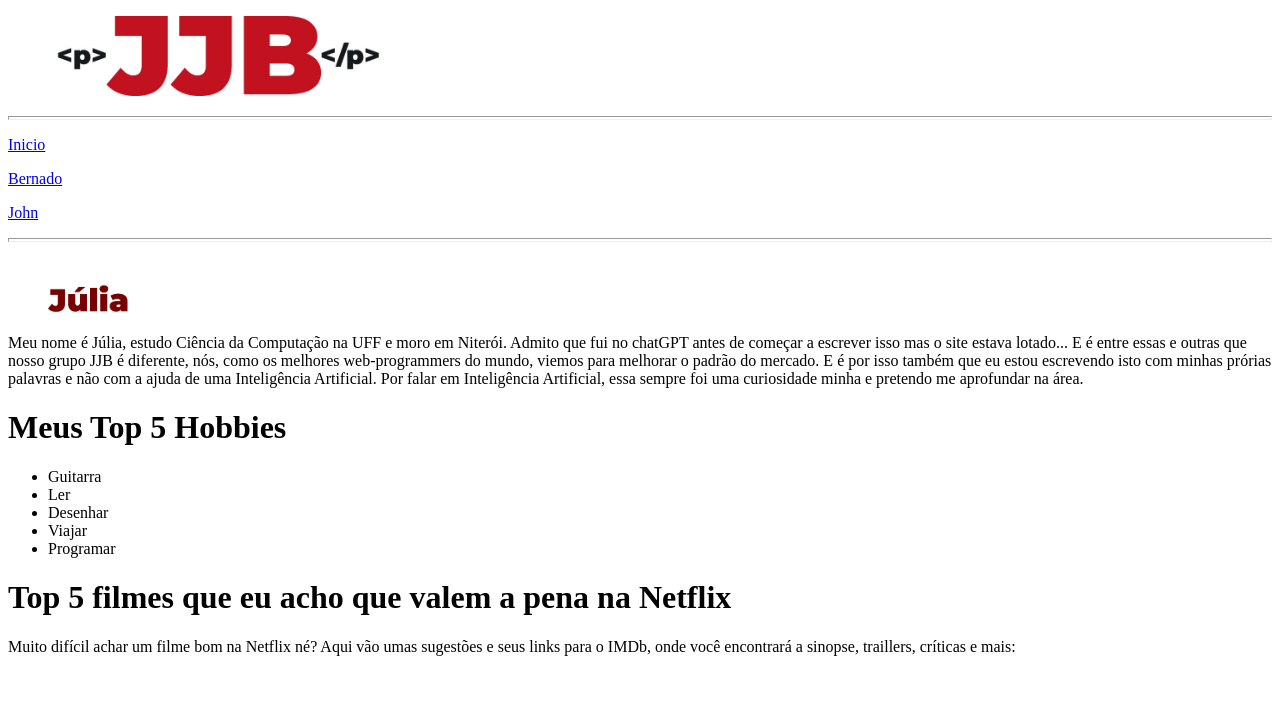
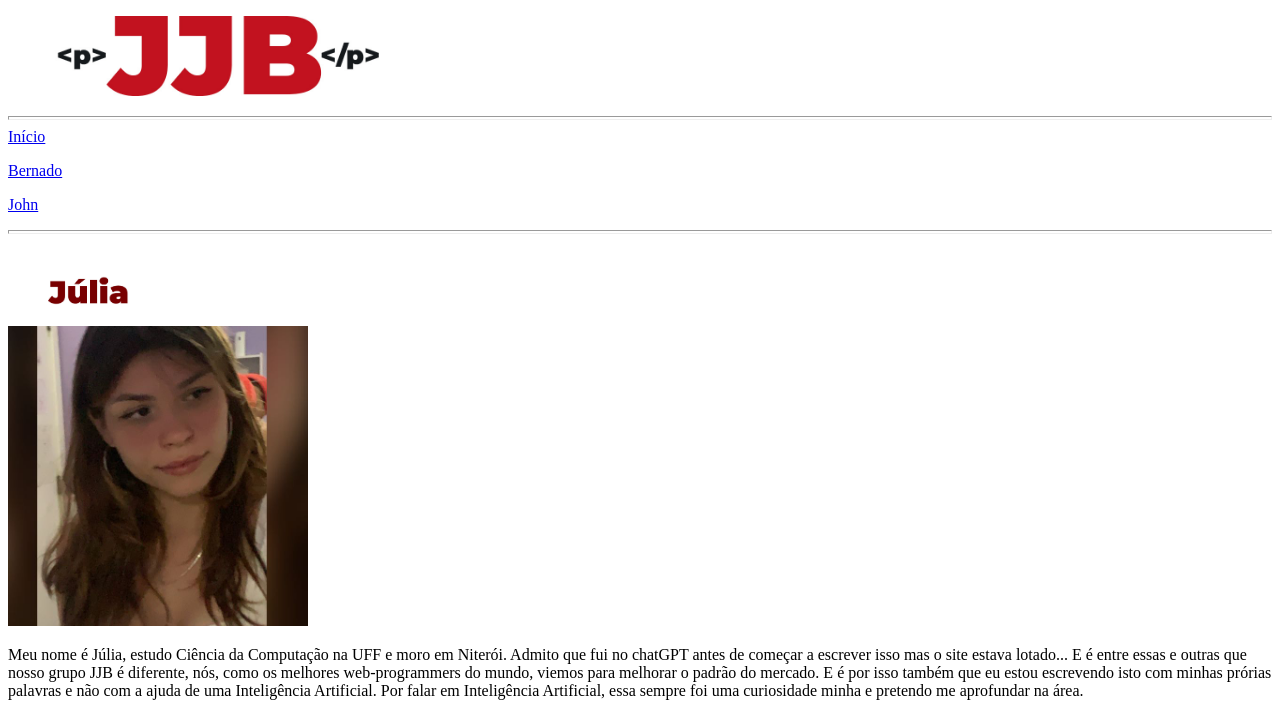
Before and after one commit to juliacamarag/Julia-CSS-Page, a plain HTML site: page JuliaPage.html in a window 1280 px wide. Shown: the top 703 px of the page. Drawn offline with Linux system fonts and the light colour scheme.

Commit message:
feat(JuliaPage): add foto

```diff
--- a/JuliaPage.html
+++ b/JuliaPage.html
@@ -13,14 +13,14 @@
                 <img src="src/jjb.jpg" alt="Logo JJB" height="80"/>
             </figure>
             <hr size="4>"
-            <!-- Menu -->
-            <p><a href="./main.html">Inicio</a></p>
-            <p><a href="./bernardo.html">Bernado</a></p>
-            <p><a href="./john.html">John</a></p>
+            <p><a href="./main.html">Início</a></p>
+            <p><a href="./BernardoPage.html">Bernado</a></p>
+            <p><a href="./JohnPage.html">John</a></p>
             <hr size="4>"><br>
             <figure>
                 <img src="src/julia.jpg" alt="Júlia" height="30"/>
             </figure>
+            <img src="src/ju.jpg" alt="Logo JJB" height="300" />
             <p>Meu nome é Júlia, estudo Ciência da Computação na UFF e moro em Niterói. Admito que fui no chatGPT antes de começar a escrever isso mas o site estava lotado... E é entre essas e outras que nosso grupo JJB é diferente, nós, como os melhores web-programmers do mundo, viemos para melhorar o padrão do mercado. E é por isso também que eu estou escrevendo isto com minhas prórias palavras e não com a ajuda de uma Inteligência Artificial. Por falar em Inteligência Artificial, essa sempre foi uma curiosidade minha e pretendo me aprofundar na área.</p>
         </nav>
     </header>
@@ -81,7 +81,7 @@
         <links>
             <p><a href="https://gitlab.com/juliasgomes" target="_blank">Meu Gitlab</a></p>
             <p><a href="https://instagram.com/julia_cmr" target="_blank">Meu Instagram</a></p>
-            <p><a href="contactJu.html">Página de Contato</a></p>
+            <p><a href="JuliaContact.html">Página de Contato</a></p>
         </links>
         <hr size="4">
         <p><strong>HTML Fields Forever!</p>
```
